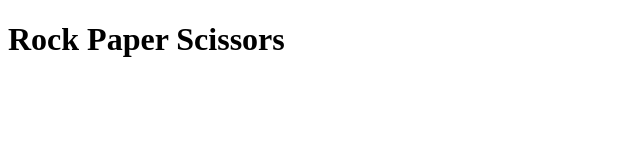
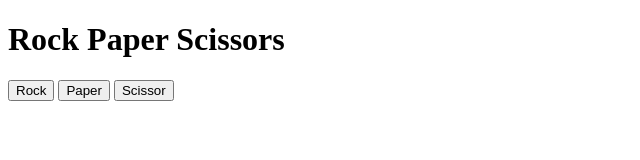
Before and after one commit to mirmadiha/Rock-Paper-Scissors, a plain HTML site: page index.html in a window 1280 px wide. Shown: the whole page, without its empty margins (0-640 px from the left). Drawn offline with Linux system fonts and the light colour scheme.

Commit message:
Rock Paper Scissors basic updates

```diff
--- a/index.html
+++ b/index.html
@@ -9,6 +9,9 @@
 <body>
     <main>
         <h1>Rock Paper Scissors</h1>
+        <button>Rock</button>
+        <button>Paper</button>
+        <button>Scissor</button>
     </main>
     <script src="app.js"></script>
 </body>
```
